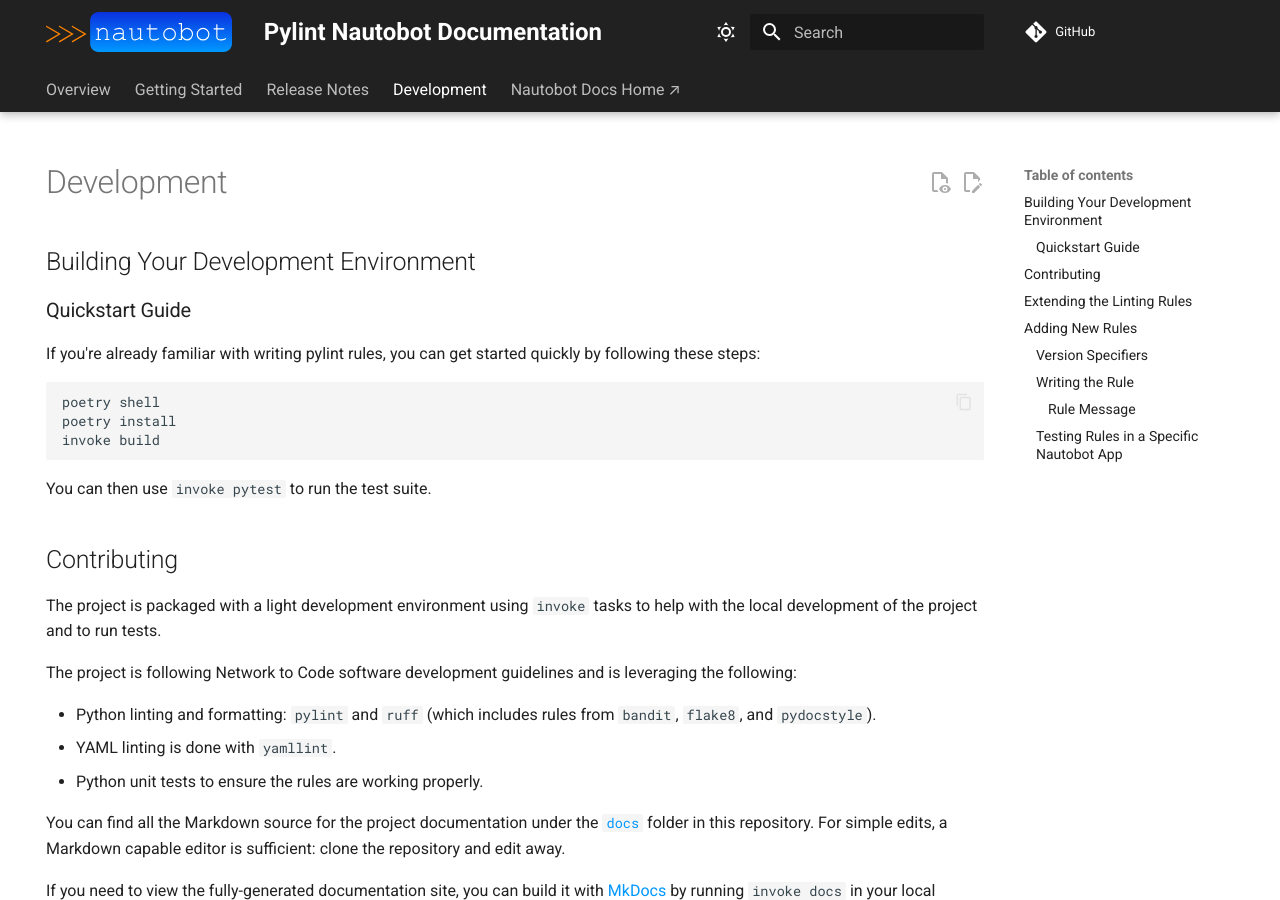
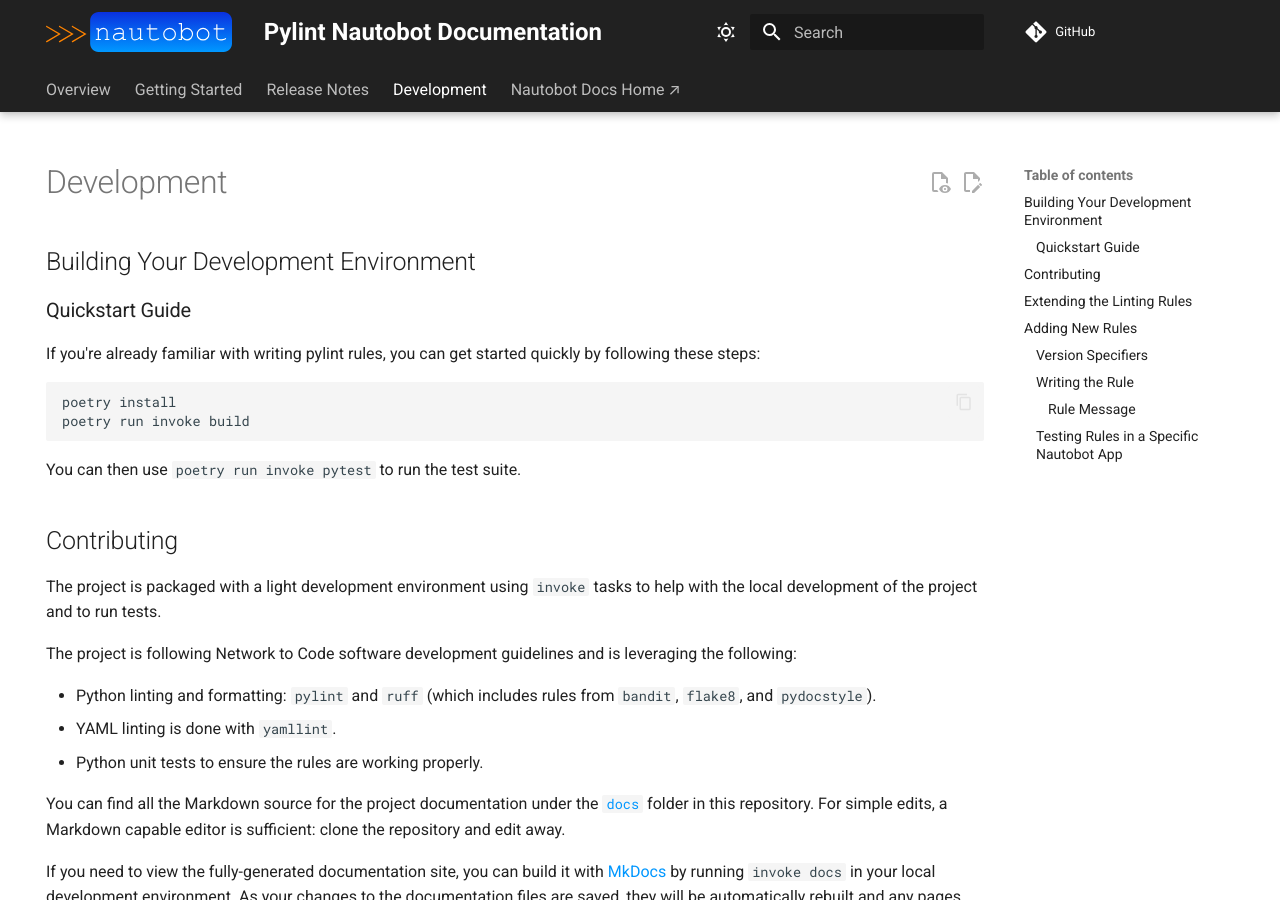
Before and after one commit to nautobot/pylint-nautobot, an MkDocs documentation site: the page built from docs/development.md, in a window 1280 px wide and 900 px high. Built offline with MkDocs 1.6.1 and Material for MkDocs 9.7.7, drawn with Linux system fonts in a browser that asks for light colours; comment, search, counter and statistics services are not loaded.

Commit message:
Apply suggestions from code review
Co-authored-by: Cristian <cmsirbu@users.noreply.github.com>

````diff
--- a/docs/development.md
+++ b/docs/development.md
@@ -11,12 +11,11 @@ hide:
 If you're already familiar with writing pylint rules, you can get started quickly by following these steps:
 
 ```bash
-poetry shell
 poetry install
-invoke build
+poetry run invoke build
 ```
 
-You can then use `invoke pytest` to run the test suite.
+You can then use `poetry run invoke pytest` to run the test suite.
 
 ## Contributing
 
````
